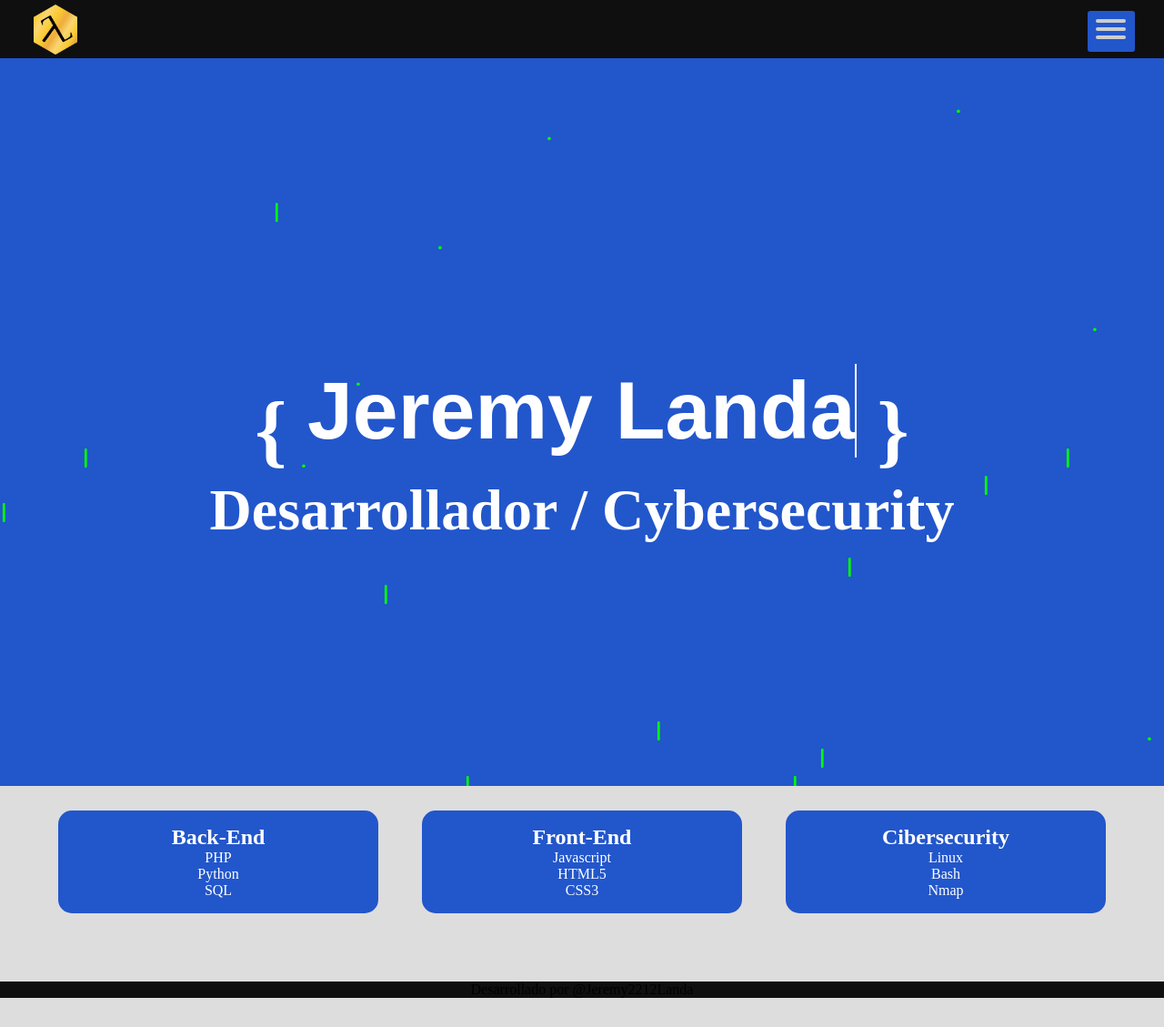
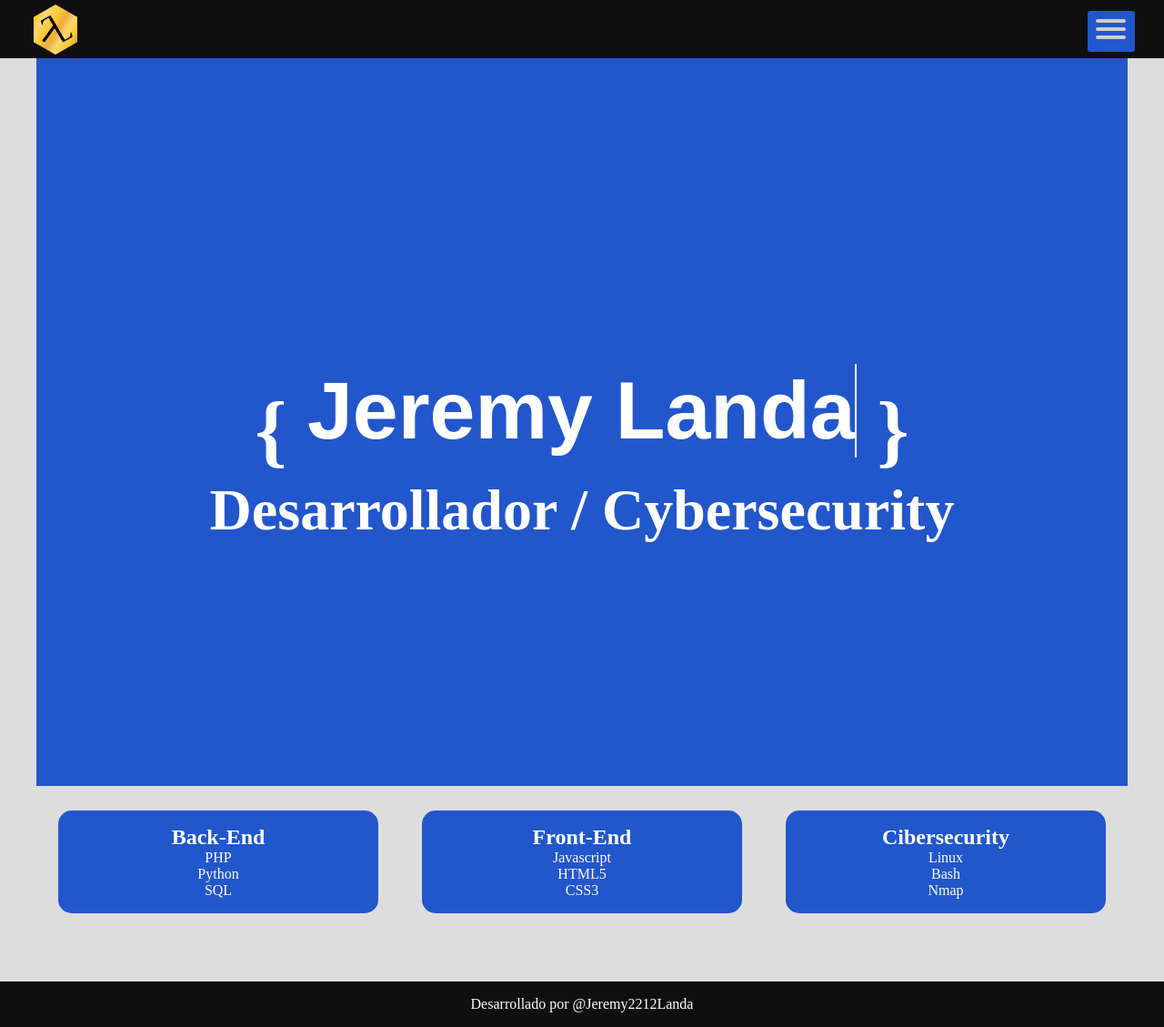
Before and after one commit to jeremy2212landa/jeremy2212landa.github.io, a plain HTML site: page index.html in a window 1280 px wide. Shown: the whole page at 91% size. Before the commit the page ends 1097 px from the top, so only its background shows below. Drawn offline with Linux system fonts and the light colour scheme.

Commit message:
Restructurando El proyecto como un SPA con js Module

```diff
--- a/app/App.js
+++ b/app/App.js
@@ -1,3 +1,42 @@
+import {Header} from "./components/header.js";
+import {Hero} from "./components/hero.js";
+import {Skills} from "./components/skills.js"
+import {Footer} from "./components/footer.js"
+
+  const $root = document.getElementById('root');
+
 export function App () {
-  return "Bienvenidos a mi primer SPA :)";
+
+    $root.appendChild(Header());
+    $root.appendChild(Hero());
+    $root.appendChild(Skills());
+    $root.appendChild(Footer());
+
 }
+
+
+/*
+
+let mainevent = document.getElementById('logo');
+
+document.addEventListener('click', (e) => {
+  if (!e.target.matches("img")) return false;
+  window.location.href = "./#home";
+});
+
+  let tt = document.getElementById('text');
+  let hamburger = document.getElementById('hamburger');
+  document.addEventListener('click', (e) => {
+    if (!e.target.matches(".menutoggle")) {
+      tt.classList.remove("active");
+      tt.classList.add("menucontent");
+      return false;
+    }
+    tt.classList.toggle("menucontent");
+    tt.classList.toggle("active");
+    console.log(tt);
+    // if (!e.target.matches("hamburger")) return false;
+
+  });
+
+  */
--- a/app/assets/css/main.css
+++ b/app/assets/css/main.css
@@ -206,6 +206,7 @@ main > h1, main > h3 {
   flex-direction: column;
   justify-content: center;
   align-items: center;
+  background-color: #2256cb;
 }
 
 /*.canvas {
@@ -311,5 +312,7 @@ h1{
 /*---******* Footer *******---*/
 
 footer {
+  padding: 1rem 0px;
   background-color: #0f0f0f;
+  color: white;
 }
--- /dev/null
+++ b/app/components/footer.js
@@ -0,0 +1,7 @@
+export function Footer() {
+
+  const $footer = document.createElement('footer');
+  $footer.textContent = 'Desarrollado por @Jeremy2212Landa'
+
+  return $footer;
+}
--- /dev/null
+++ b/app/components/header.js
@@ -0,0 +1,10 @@
+import {Navigation} from "./navigation.js";
+
+export function Header() {
+
+  const $header = document.createElement('header');
+  $header.classList.add('header');
+  $header.appendChild(Navigation());
+
+  return $header;
+}
--- /dev/null
+++ b/app/components/hero.js
@@ -0,0 +1,56 @@
+export function Hero(){
+
+  const $hero = document.createElement('section');
+  $hero.setAttribute('id', 'home');
+  $hero.classList.add('hero');
+  $hero.innerHTML = '<canvas id="pattern" class="canvas"> </canvas><div class="herotittle"><h1>\{ <span class="tittleSpan">Jeremy Landa</span> \}</h1><h3 class="herosub">Desarrollador \/ Cybersecurity</h3></div>';
+
+
+  //Matrix/////////////////////
+/*
+let c = document.getElementById("pattern");
+let ctx = c.getContext("2d");
+c.height = window.innerHeight;
+c.width = window.innerWidth;
+let font_size = 30;
+let columns = c.width / font_size;
+let character = ".I";
+character = character.split("");
+let drops = [];
+
+function init() {
+	drops = [];
+	for (let x = 0; x < columns; x++) drops[x] = 1;
+}
+
+function draw() {
+	ctx.fillStyle = "#2256cb";
+	ctx.fillRect(0, 0, c.width, c.height);
+	ctx.fillStyle = "#0F0";
+	ctx.font = font_size + "px Varela Round";
+	for (let i = 0; i < drops.length; i++) {
+		let text = character[Math.floor(Math.random() * character.length)];
+		ctx.fillText(text, i * font_size, drops[i] * font_size);
+		if (drops[i] * font_size > c.height && Math.random() > 0.975) drops[i] = 0;
+		drops[i]++;
+	}
+}
+
+init();
+let raining = setInterval(draw, 33);
+
+const handleResize = () => {
+	clearInterval(raining);
+	c.height = window.innerHeight;
+	c.width = window.innerWidth;
+	columns = c.width / font_size;
+	c.setAttribute("width", c.width);
+	c.setAttribute("height", c.height);
+	init()
+	raining = setInterval(draw, 33);
+};
+
+window.addEventListener("resize", handleResize);
+*/
+  return $hero;
+}
--- /dev/null
+++ b/app/components/navigation.js
@@ -0,0 +1,16 @@
+export function Navigation() {
+
+  const $nav = document.createElement('nav');
+  $nav.classList.add('container-header');
+  $nav.innerHTML = '<div class="img-nav"><img src="./app/assets/LandaTechn.png" alt="logo"></div><div id="ham" class="menutoggle"><button class="menu-ham"><span></span><span></span><span></span></button></div><div id="text" class="menucontent"><a href="#home">Home</a><a href="#skills">Skills</a></div>';
+
+
+  let mainevent = document.getElementById('logo');
+
+  document.addEventListener('click', (e) => {
+    if (!e.target.matches("img")) return false;
+    window.location.href = "./#home";
+  });
+
+  return $nav;
+}
--- /dev/null
+++ b/app/components/router.js
@@ -0,0 +1,4 @@
+export function Router(){
+
+
+}
--- /dev/null
+++ b/app/components/skills.js
@@ -0,0 +1,13 @@
+//import {CardSkills} from "";
+
+export function Skills(){
+
+  const $skills = document.createElement('section');
+  $skills.setAttribute('id', 'skills');
+  $skills.classList.add('skills');
+  $skills.innerHTML = '<div class="cards-skill"><h2>Back-End</h2><ul><li>PHP</li><li>Python</li><li>SQL</li></ul></div><div class="cards-skill"><h2>Front-End</h2><ul><li>Javascript</li><li>HTML5</li><li>CSS3</li></ul></div><div class="cards-skill"><h2>Cibersecurity</h2><ul><li>Linux</li><li>Bash</li><li>Nmap</li></ul></div>';
+
+
+  return $skills;
+
+}
--- a/app/index.js
+++ b/app/index.js
@@ -1,75 +1,5 @@
 import {App} from "./App.js";
 
-console.log(App());
+  const d = document;
 
-let mainevent = document.getElementById('logo');
-
-document.addEventListener('click', (e) => {
-  if (!e.target.matches("img")) return false;
-  window.location.href = "./#home";
-});
-
-  let tt = document.getElementById('text');
-  let hamburger = document.getElementById('hamburger');
-  document.addEventListener('click', (e) => {
-    if (!e.target.matches(".menutoggle")) {
-      tt.classList.remove("active");
-      tt.classList.add("menucontent");
-      return false;
-    }
-    tt.classList.toggle("menucontent");
-    tt.classList.toggle("active");
-    console.log(tt);
-    // if (!e.target.matches("hamburger")) return false;
-
-  });
-
-
-  //Matrix/////////////////////
-
-  var c = document.getElementById("pattern");
-var ctx = c.getContext("2d");
-c.height = window.innerHeight;
-c.width = window.innerWidth;
-var font_size = 30;
-var columns = c.width / font_size;
-var character = ".I";
-character = character.split("");
-var drops = [];
-
-function init() {
-	drops = [];
-	for (var x = 0; x < columns; x++) drops[x] = 1;
-}
-
-function draw() {
-	ctx.fillStyle = "#2256cb";
-	ctx.fillRect(0, 0, c.width, c.height);
-	ctx.fillStyle = "#0F0";
-	ctx.font = font_size + "px Varela Round";
-	for (var i = 0; i < drops.length; i++) {
-		var text = character[Math.floor(Math.random() * character.length)];
-		ctx.fillText(text, i * font_size, drops[i] * font_size);
-		if (drops[i] * font_size > c.height && Math.random() > 0.975) drops[i] = 0;
-		drops[i]++;
-	}
-}
-
-init();
-let raining = setInterval(draw, 33);
-
-const handleResize = () => {
-	clearInterval(raining);
-	c.height = window.innerHeight;
-	c.width = window.innerWidth;
-	columns = c.width / font_size;
-	c.setAttribute("width", c.width);
-	c.setAttribute("height", c.height);
-	init()
-	raining = setInterval(draw, 33);
-};
-
-window.addEventListener("resize", handleResize);
-
-
-///
+d.addEventListener("DOMContentLoaded", App);
--- a/index.html
+++ b/index.html
@@ -15,8 +15,10 @@
   </head>
 
   <body>
+    <main id="root">
 
-    <header class="header">
+    </main>
+    <!-- <header class="header">
 
       <div class="container-header">
         <div class="img-nav">
@@ -37,7 +39,7 @@
 
     </header>
 
-    <main>
+    <main id="root">
       <section id="home" class="hero">
         <canvas id="pattern" class="canvas"> </canvas>
         <div class="herotittle"><h1>{ <span class="tittleSpan">Jeremy Landa</span> }</h1>
@@ -80,7 +82,7 @@
     <footer>
       Desarrollado por @Jeremy2212Landa
     </footer>
-
+-->
     <script src="./app/index.js" type="module"></script>
   </body>
 </html>
```
